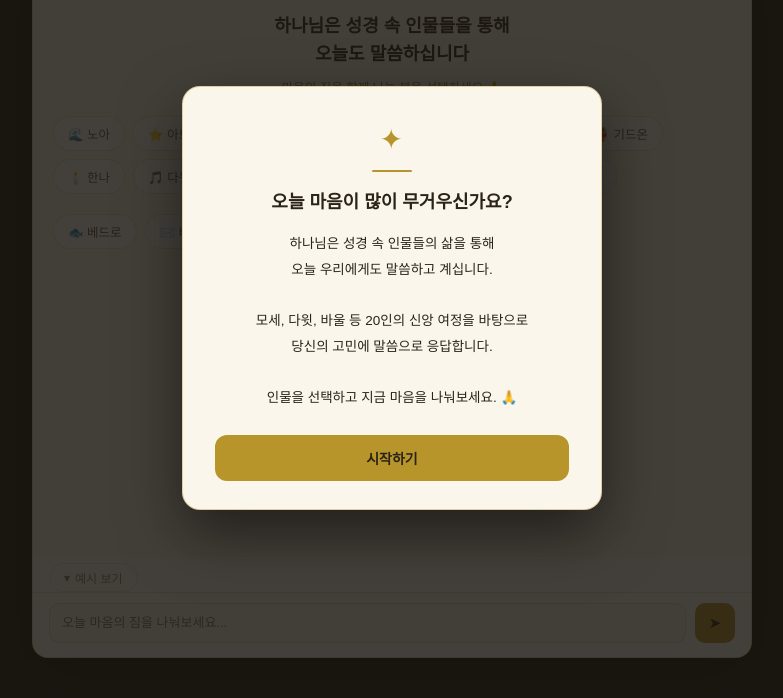
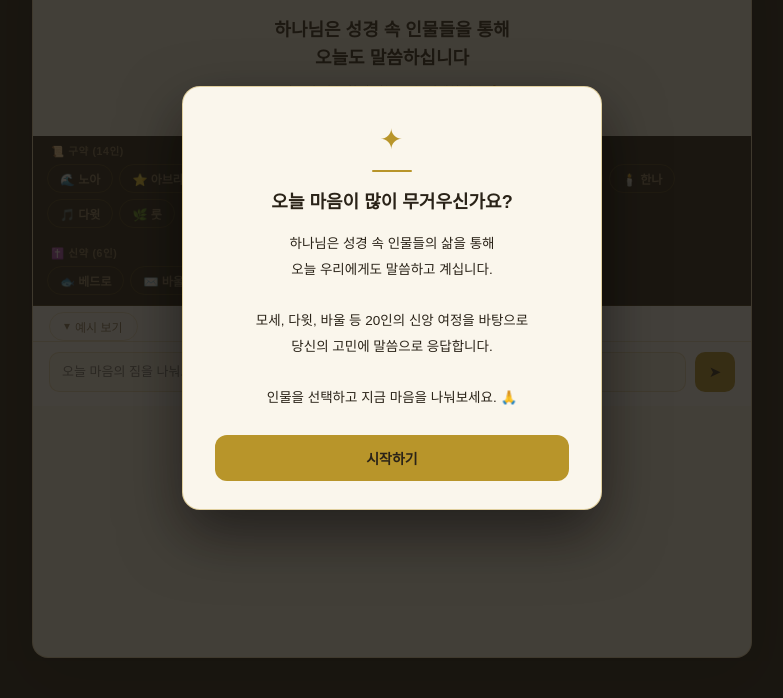
Before and after one commit to kimkiseok-code/biblecharacter-ai, a plain HTML site: page index.html in a window 1280 px wide. Shown: the part 102-800 px from the top of the page, without its empty margins (248-1031 px from the left). Drawn offline with Linux system fonts and the light colour scheme; a web font is replaced by a local one.

Commit message:
Refactor select screen and add title area
Removed select-screen div and adjusted related styles. Added select-title-area for improved layout.

```diff
--- a/index.html
+++ b/index.html
@@ -471,13 +471,17 @@ textarea:focus { border-color:var(--gold); }
 
 /* 대화 화면 - 상단 인물 메뉴 숨김 */
 .chat-screen .char-section { display:none !important; }
-.chat-screen .select-screen { display:none !important; }
+.chat-screen .select-title-area { display:none !important; }
+.select-screen { display:none !important; }
 .app:not(.chat-screen) .header { display:none !important; }
-.app:not(.chat-screen) .char-section { display:none !important; }
 .app:not(.chat-screen) .chat-area { display:none !important; }
 .app:not(.chat-screen) .input-row { display:none !important; }
 .app:not(.chat-screen) .quick-section { display:none !important; }
 .app:not(.chat-screen) .save-bar { display:none !important; }
+.select-title-area {
+  display:flex; flex-direction:column; align-items:center;
+  padding:28px 20px 16px; background:var(--parchment); flex-shrink:0;
+}
 
 /* 인물 변경 버튼 */
 .change-char-btn {
@@ -554,13 +558,11 @@ textarea:focus { border-color:var(--gold); }
       <button class="record-btn" onclick="openDrawer()">📖 나의 기록</button>
     </div>
   </div>
-  <div class="select-screen" id="selectScreen">
+  <div class="select-title-area" id="selectTitleArea">
     <div class="select-logo">✦ BibleCharacter.AI</div>
     <div class="select-divider"></div>
     <div class="select-title">하나님은 성경 속 인물들을 통해<br>오늘도 말씀하십니다</div>
     <div class="select-sub">마음의 짐을 함께 나눌 분을 선택하세요 🙏</div>
-    <div class="select-btn-grid" id="selectOtBar"></div>
-    <div class="select-btn-grid" id="selectNtBar"></div>
   </div>
   <div class="char-section">
     <div class="section-label">📜 구약 (14인)</div>
@@ -694,7 +696,7 @@ function startApp(){
   var m=document.getElementById('mainApp');
   if(s) s.style.display='none';
   if(m) m.style.display='block';
-  buildCharBars(); buildSelectScreen(); initUsage();
+  buildCharBars(); initUsage();
 }
 
 function resetApiKey(){ messages=[]; }
```
